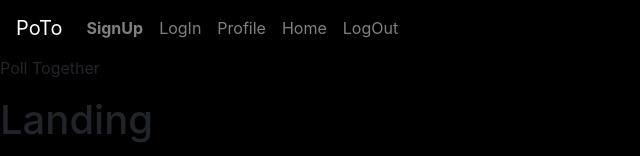
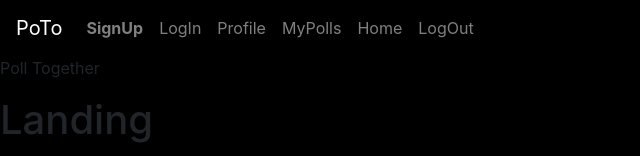
Before and after one commit to JacobRishe/Poto, a React (Create React App) app: page / in a window 1280 px wide. Shown: the top 156 px of the page, without its empty margins (0-640 px from the left). Built offline with nearby package versions, Linux system fonts and the light colour scheme.

Commit message:
added links to all pages

```diff
--- a/src/components/Navbar.js
+++ b/src/components/Navbar.js
@@ -17,16 +17,19 @@ export default function Navbar() {
                         <Link exact to="/SignUp" className="nav-link font-weight-bolder">SignUp</Link>
                     </li>
                     <li className="nav-item">
-                        <Link exact to="/LogIn</li>" className="nav-link">LogIn</Link>
+                        <Link exact to="/LogIn" className="nav-link">LogIn</Link>
                     </li>
                     <li className="nav-item">
                         <Link exact to="/Profile" className="nav-link">Profile</Link>
                     </li>
                     <li className="nav-item">
+                        <Link exact to="/MyPolls" className="nav-link">MyPolls</Link>
+                    </li>
+                    <li className="nav-item">
                         <Link exact to="/Home" className="nav-link">Home</Link>
                     </li>
                     <li className="nav-item">
-                        <Link exact to="/LogOut" className="nav-link">LogOut</Link>
+                        <Link exact to="/" className="nav-link">LogOut</Link>
                     </li>
                 </ul>
             </div>
```
